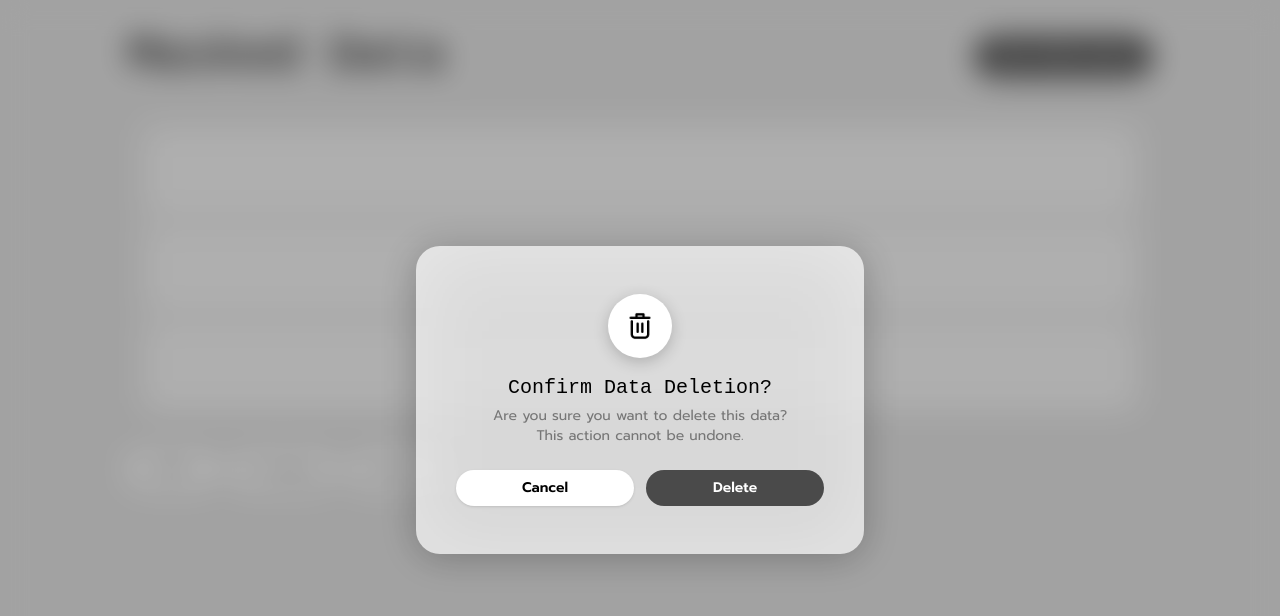
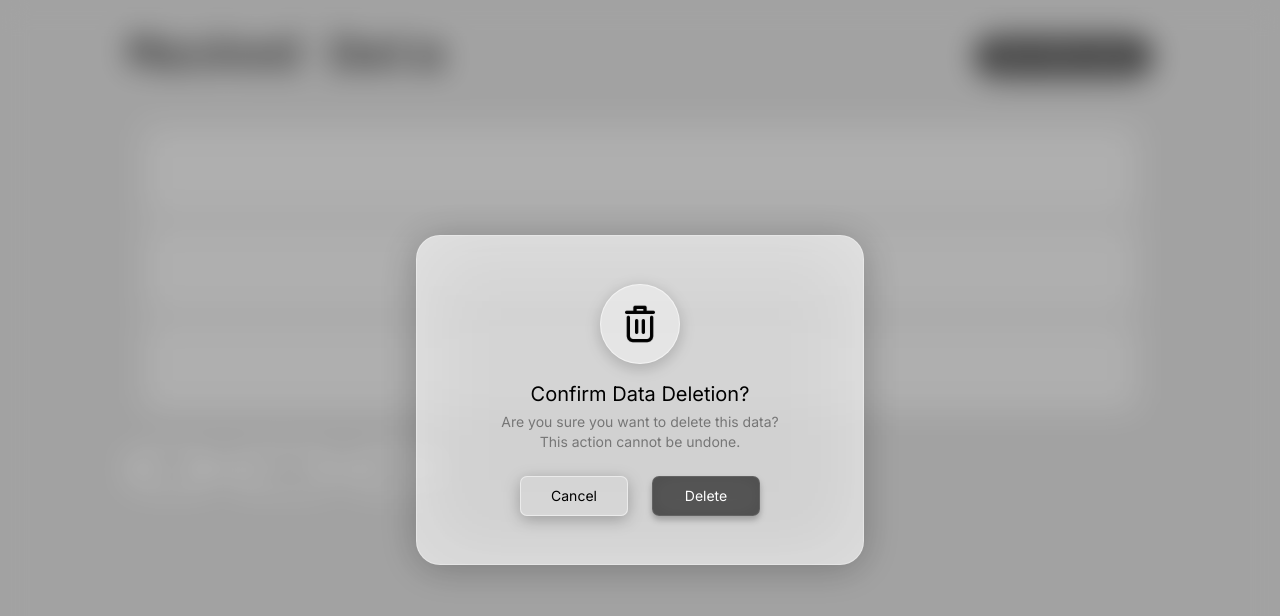
Before and after one commit to FrankIsNotAvailable/ToCApp, a SvelteKit app: page /test-deletionpop in a window 1280 px wide. Both pictures are taken after a click on the button "Confirm". Shown: the top 616 px of the page. Built offline with nearby package versions, Linux system fonts and the light colour scheme; a web font is replaced by a local one.

Commit message:
style: enhance Deletion popup layout and improve button styles for better user experience

```diff
--- a/src/components/Deletion.svelte
+++ b/src/components/Deletion.svelte
@@ -24,72 +24,84 @@
 	<div class="fixed inset-0 z-50 flex items-center justify-center bg-black/25 p-4 backdrop-blur-[15px]">
 		{#if stage === 'processing'}
 			<div
-				class="flex w-full max-w-md flex-col items-center gap-4 rounded-3xl bg-white/70 px-10 py-12
+				class="flex w-[448px] h-[330px] max-w-md flex-col items-center gap-5
+				rounded-3xl bg-white/65 px-10 py-22 border border-white/30
 				text-center shadow-[0px_4px_38px_0px_rgba(0,0,0,0.25)] backdrop-blur-2xl">
 				<div
-					class="flex h-16 w-16 items-center justify-center rounded-full bg-white
-					shadow-[0px_4px_16px_0px_rgba(0,0,0,0.2)]">
-					<div class="h-7 w-7 animate-spin rounded-full border-[3px] border-gray-200 border-t-gray-700"></div>
+					class="flex h-20 w-20 items-center justify-center rounded-full bg-white/40
+					shadow-[0px_4px_16px_0px_rgba(0,0,0,0.2)]
+					border border-white/50">
+					<div class="h-11 w-11 animate-spin rounded-full border-[3px] border-gray-200 border-t-gray-700"></div>
 				</div>
 
 				<div class="flex flex-col gap-1">
-					<p class="font-masked-data text-xl font-normal text-black">Deletion on process...</p>
+					<p class="font-['Inter'] text-xl font-normal text-black">Deletion on process...</p>
 					<p class="text-sm text-[#767676]">{itemLabel} is being deleted.</p>
 				</div>
 			</div>
 		{:else if stage === 'success'}
 			<div
-				class="flex w-full max-w-md flex-col items-center gap-4 rounded-[1.5rem] bg-white/75 px-8 py-8
-				text-center shadow-[0px_8px_32px_rgba(0,0,0,0.22)] backdrop-blur-xl">
-				<div class="flex h-20 w-20 items-center justify-center rounded-full bg-white shadow-[0px_4px_16px_0px_rgba(0,0,0,0.12)]">
-					<img src={successImg} alt="success" class="h-14 w-14 object-contain" />
+				class="flex w-[448px] h-[330px] max-w-md flex-col items-center gap-5
+				rounded-3xl bg-white/65 px-10 py-10 border border-white/30
+				text-center shadow-[0px_4px_38px_0px_rgba(0,0,0,0.25)] backdrop-blur-2xl">
+				<div class="flex h-20 w-20 items-center justify-center rounded-full bg-white/40
+					shadow-[0px_4px_16px_0px_rgba(0,0,0,0.2)]
+					border border-white/50">
+					<img src={successImg} alt="success" class="h-11 w-11 object-contain" />
 				</div>
-
-				<div class="flex flex-col gap-1">
-					<p class="font-masked-data text-xl font-normal text-black">Deletion Succeeded</p>
-					<p class="text-sm text-[#767676]">{itemLabel} was deleted successfully.</p>
+			<div class="flex flex-col gap-5 items-center">
+				<div class="flex flex-col gap-5">
+					<p class="font-['Inter'] text-xl font-normal text-black">Deletion Succeeded</p>
+					<p class="text-sm font-normal text-[#868686]">{itemLabel} was deleted successfully.</p>
 				</div>
-
+				<div class="mt-2 flex w-35 h-12">
 					<button
 						type="button"
-					class="mt-2 w-full rounded-full bg-[#4a4a4a] px-4 py-3 text-base font-semibold text-white
-					hover:bg-[#333]"
+						class="flex-1 w-full backdrop-blur-md border border-white/10 bg-[rgba(50,50,50,0.82)]
+							shadow-[0px_4px_6px_rgba(0,0,0,0.25)] rounded-[7px]
+							text-sm text-white hover:bg-[#333] font-['Inter']"
 						onclick={onClose ?? onCancel}
 					>
 						Done
 					</button>
 				</div>
+			</div>
+			</div>
 		{:else}
 			<div
-				class="flex w-full max-w-md flex-col items-center gap-4 rounded-3xl bg-white/70 px-10 py-12
+				class="flex w-[448px] h-[330px] max-w-md flex-col items-center gap-4
+				rounded-3xl bg-white/65 px-10 py-12 border border-white/30
 				text-center shadow-[0px_4px_38px_0px_rgba(0,0,0,0.25)] backdrop-blur-2xl">
 				<div
-					class="flex h-16 w-16 items-center justify-center rounded-full bg-white
+					class="flex h-20 w-20 items-center justify-center rounded-full bg-white/40
+					border border-white/50
 					shadow-[0px_4px_16px_0px_rgba(0,0,0,0.2)]">
-					<img src={removeImg} alt="" class="h-7 w-7 object-contain" />
+					<img src={removeImg} alt="" class="h-10 w-10 object-contain" />
 				</div>
 
 				<div class="flex flex-col gap-1">
-					<p class="font-masked-data text-xl font-normal text-black">Confirm Data Deletion?</p>
-					<p class="text-sm text-[#767676]">
+					<p class="text-xl font-normal font-['Inter'] text-black">Confirm Data Deletion?</p>
+					<p class="text-sm text-[#767676] font-['Inter']">
 						Are you sure you want to delete this data?<br />
 						This action cannot be undone.
 					</p>
 				</div>
 
-				<div class="mt-2 flex w-full gap-3">
+				<div class="mt-2 flex gap-6 w-60 h-10">
 					<button
 						type="button"
-						class="flex-1 rounded-full bg-white px-4 py-2 text-sm font-semibold text-black
-						shadow-sm hover:bg-gray-50"
+						class="flex-1 border border-white/50 bg-white/10
+						shadow-[0px_4px_16px_rgba(0,0,0,0.25)] rounded-[7px] text-sm text-black
+						hover:bg-white/30 font-['Inter']"
 						onclick={onCancel}
 					>
 						Cancel
 					</button>
 					<button
 						type="button"
-						class="flex-1 rounded-full bg-[#4a4a4a] px-4 py-2 text-sm font-semibold text-white
-						hover:bg-[#333]"
+						class="flex-1 backdrop-blur-md border border-white/10 bg-[rgba(50,50,50,0.82)]
+						shadow-[0px_4px_6px_rgba(0,0,0,0.25)] rounded-[7px]
+						text-sm text-white hover:bg-[#333] font-['Inter']"
 						onclick={onConfirm}
 					>
 						Delete
```
Lines whose indentation alone changed are shown as unchanged.
